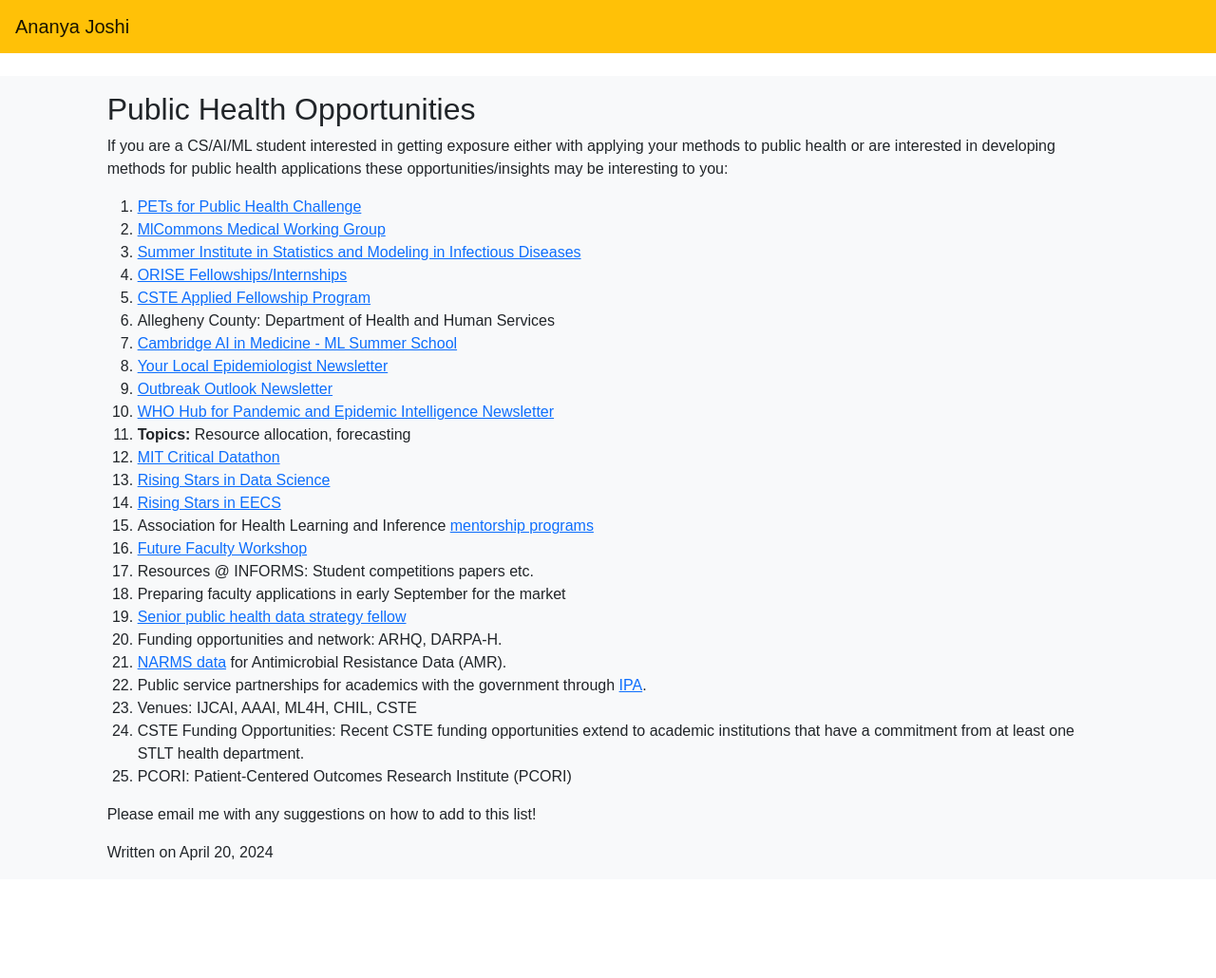
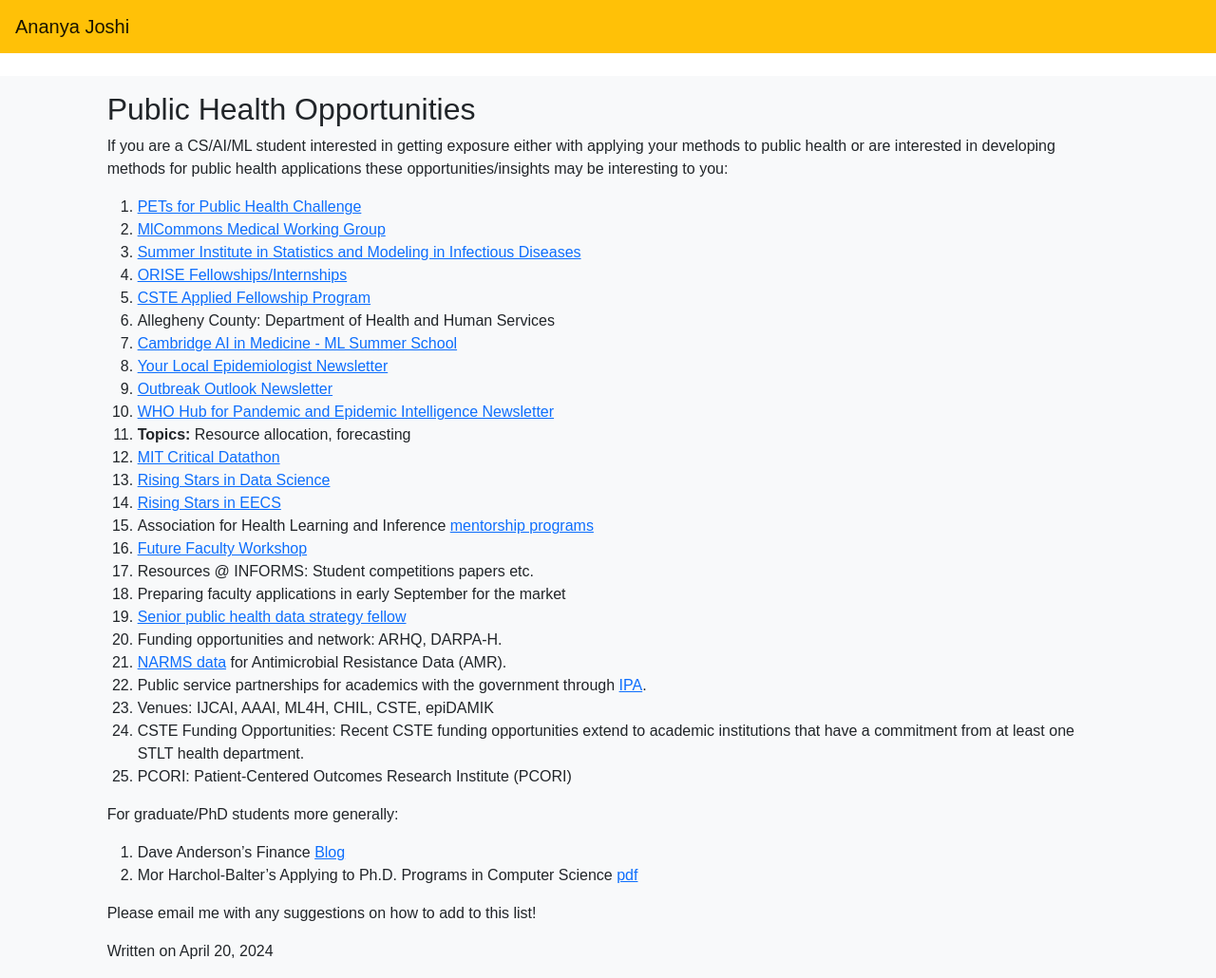
Before and after one commit to Ananya-Joshi/ananya-joshi.github.io, a Jekyll site: the page built from _posts/2024-04-22-Updated-List-of-AI-and-Public-Health-Opportunities.md, in a window 1280 px wide. Shown: the whole page at 95% size. Built offline with Jekyll 4.4.1, drawn with Linux system fonts in a browser that asks for light colours; before the commit the page ends 926 px from its top, so only the background shows below that.

Commit message:
Update 2024-04-22-Updated-List-of-AI-and-Public-Health-Opportunities.md

```diff
--- a/_posts/2024-04-22-Updated-List-of-AI-and-Public-Health-Opportunities.md
+++ b/_posts/2024-04-22-Updated-List-of-AI-and-Public-Health-Opportunities.md
@@ -29,9 +29,14 @@
 20. Funding opportunities and network: ARHQ, DARPA-H.
 21. [NARMS data](https://www.fda.gov/animal-veterinary/national-antimicrobial-resistance-monitoring-system/narms-now-integrated-data) for Antimicrobial Resistance Data (AMR).
 22. Public service partnerships for academics with the government through [IPA](https://ourpublicservice.org/our-solutions/workforce/federal-hiring/intergovernmental-personnel-act-hiring-and-placement/).
-23. Venues: IJCAI, AAAI, ML4H, CHIL, CSTE
+23. Venues: IJCAI, AAAI, ML4H, CHIL, CSTE, epiDAMIK
 24. CSTE Funding Opportunities: Recent CSTE funding opportunities extend to academic institutions that have a commitment from at least one STLT health department.
 25. PCORI: Patient-Centered Outcomes Research Institute (PCORI)
 
 
+For graduate/PhD students more generally:
+1. Dave Anderson's Finance [Blog](https://da-data.blogspot.com/2016/09/finances-for-cs-phd-students.html)
+2. Mor Harchol-Balter's Applying to Ph.D. Programs in Computer Science [pdf](www.cs.cmu.edu/~harchol/gradschooltalk.pdf)
+
+
 Please email me with any suggestions on how to add to this list!
```
